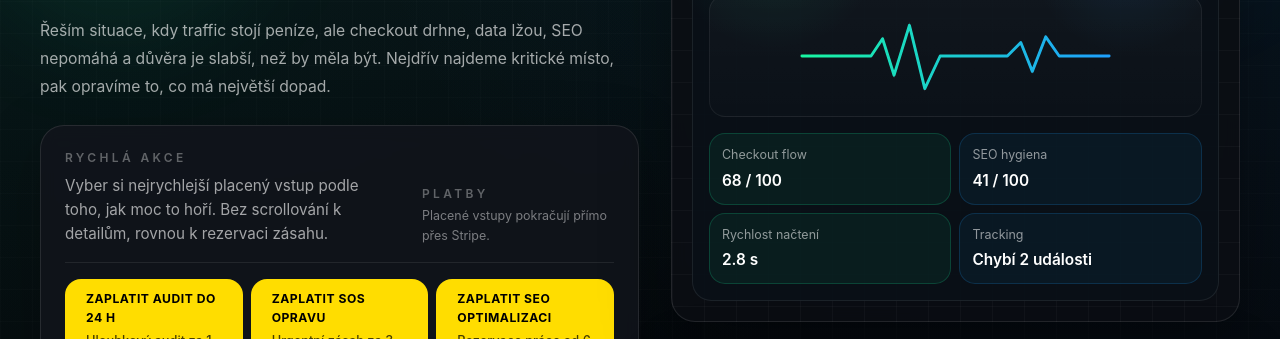
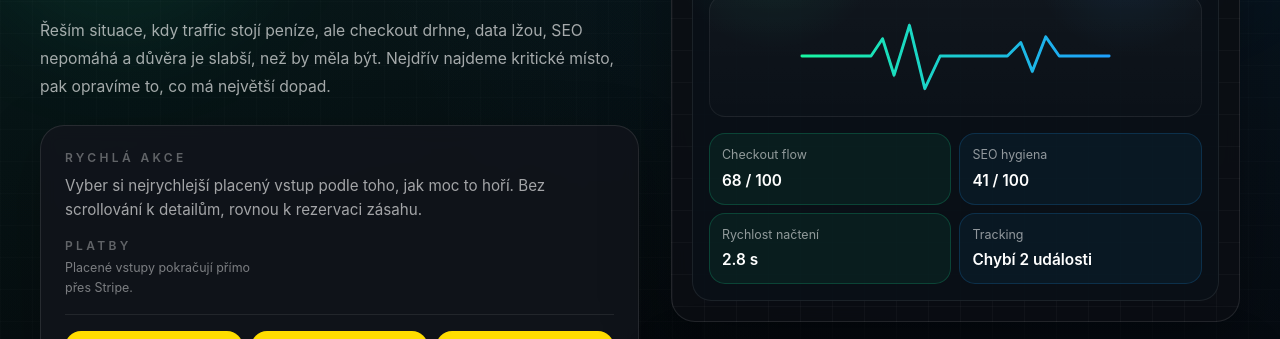
Before and after one commit to lb-ship-it/e-shop-medic, an Astro site: page / in a window 1280 px wide. Shown: the part 385-724 px from the top of the page. Built offline with nearby package versions, Linux system fonts and the light colour scheme; Astro itself is replaced by a stand-in of ours.

Commit message:
Stack quick action helper texts vertically

```diff
--- a/src/pages/index.astro
+++ b/src/pages/index.astro
@@ -31,7 +31,7 @@ const extraSymptoms = site.symptoms.slice(2);
           </div>
 
           <div class="panel p-4 md:p-6">
-            <div class="grid gap-3 border-b border-white/8 pb-4 md:grid-cols-[minmax(0,1fr)_13rem] md:items-end md:gap-6">
+            <div class="space-y-3 border-b border-white/8 pb-4 md:space-y-4">
               <div class="max-w-2xl">
                 <p class="eyebrow">Rychlá akce</p>
                 <p class="mt-2 text-[0.88rem] leading-6 text-white/62 md:text-[0.95rem]">
@@ -42,9 +42,9 @@ const extraSymptoms = site.symptoms.slice(2);
                   Bez scrollování k detailům, rovnou k rezervaci zásahu.
                 </p>
               </div>
-              <div class="md:justify-self-end">
+              <div class="max-w-[12rem]">
                 <p class="eyebrow">Platby</p>
-                <p class="mt-1 max-w-[12rem] text-[0.78rem] leading-5 text-white/45">
+                <p class="mt-1 text-[0.78rem] leading-5 text-white/45">
                   Placené vstupy pokračují přímo přes Stripe.
                 </p>
               </div>
```
